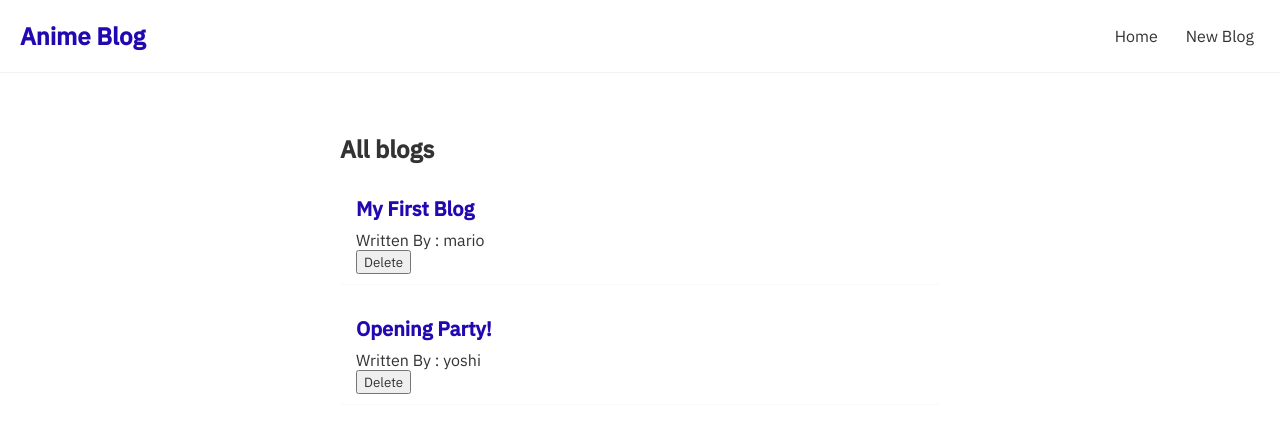
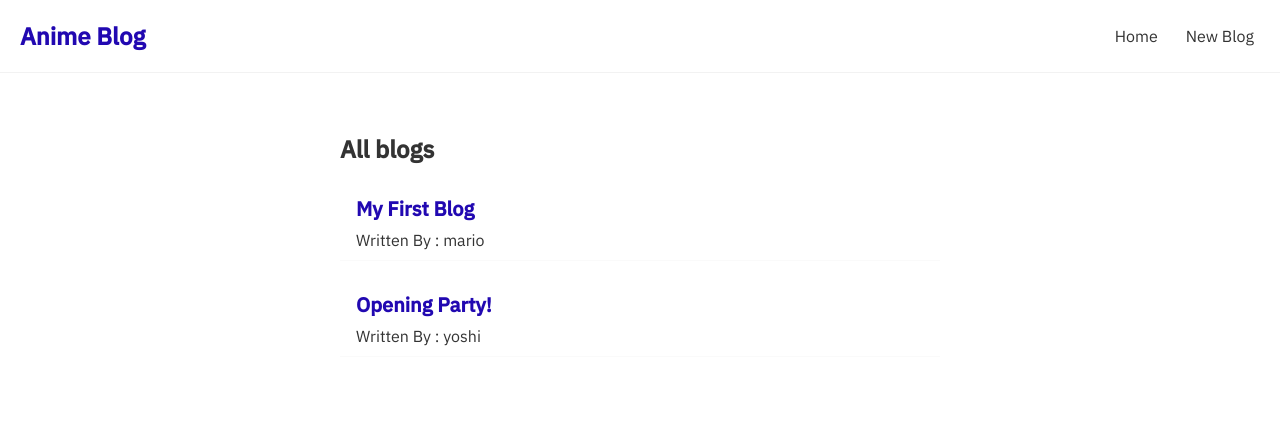
Before and after one commit to Bahadou-Badr/learning-React-js, a React (Create React App) app: page / in a window 1280 px wide. Shown: the top 432 px of the page. Built offline with nearby package versions, Linux system fonts and the light colour scheme; data requests are answered from the project's data file.

Commit message:
Create a Custom Hook

```diff
--- a/src/BlogList.js
+++ b/src/BlogList.js
@@ -8,7 +8,6 @@
                 <div className="blog-preview" key={ blog.id }>
                     <h2>{ blog.title }</h2>
                     <p>Written By : { blog.author }</p>
-                    <button onClick={ () => handleDelete(blog.id) }>Delete</button>
                 </div>
             ))}
         </div>
--- a/src/Home.js
+++ b/src/Home.js
@@ -1,41 +1,15 @@
 import { useState, useEffect } from "react";
 import BlogList from './BlogList';
+import useFetch from "./useFetch.js";
 
 const Home = () => {
-    const [blogs, setBlogs] = useState(null);
-    const [isLoading, setIsLoading] = useState(true);
-    const [error, setError] = useState(null);
-
-
-    const handleDelete = (id) => {
-        const newBlogs = blogs.filter(blog => blog.id !== id);
-        setBlogs(newBlogs);
-    }
-
-    useEffect(() => {
-        fetch('http://localhost:8000/blogs')
-            .then(res => {
-                if(!res.ok){
-                    throw Error('Could not fetch data for that Resource');
-                }
-                return res.json();
-            })
-            .then(data => {
-                setBlogs(data);
-                setIsLoading(false);
-                setError(null)
-            })
-            .catch(err => {
-                setIsLoading(false)
-                setError(err.message);
-            })
-    }, []);
+    const {data:blogs, isLoading, error} = useFetch('http://localhost:8000/blogs');
 
     return (
         <div className="home">
             { error && <div> {error} </div> }
             { isLoading && <div>Loading</div> }
-            { blogs && <BlogList blogs={blogs} title="All blogs" handleDelete={handleDelete} /> }
+            { blogs && <BlogList blogs={blogs} title="All blogs" /> }
         </div>
      );
 }
--- /dev/null
+++ b/src/useFetch.js
@@ -0,0 +1,30 @@
+import { useEffect,useState } from "react";
+
+const useFetch = (url) => {
+    const [data, setData] = useState(null);
+    const [isLoading, setIsLoading] = useState(true);
+    const [error, setError] = useState(null);
+
+    useEffect(() => {
+        fetch(url)
+            .then(res => {
+                if(!res.ok){
+                    throw Error('Could not fetch data for that Resource');
+                }
+                return res.json();
+            })
+            .then(data => {
+                setData(data);
+                setIsLoading(false);
+                setError(null)
+            })
+            .catch(err => {
+                setIsLoading(false)
+                setError(err.message);
+            })
+    }, [url]);
+
+    return { data, isLoading, error };
+}
+
+export default useFetch;
```
Also changed, not shown: 1 other file (tests, documents, lock files or other folders).
